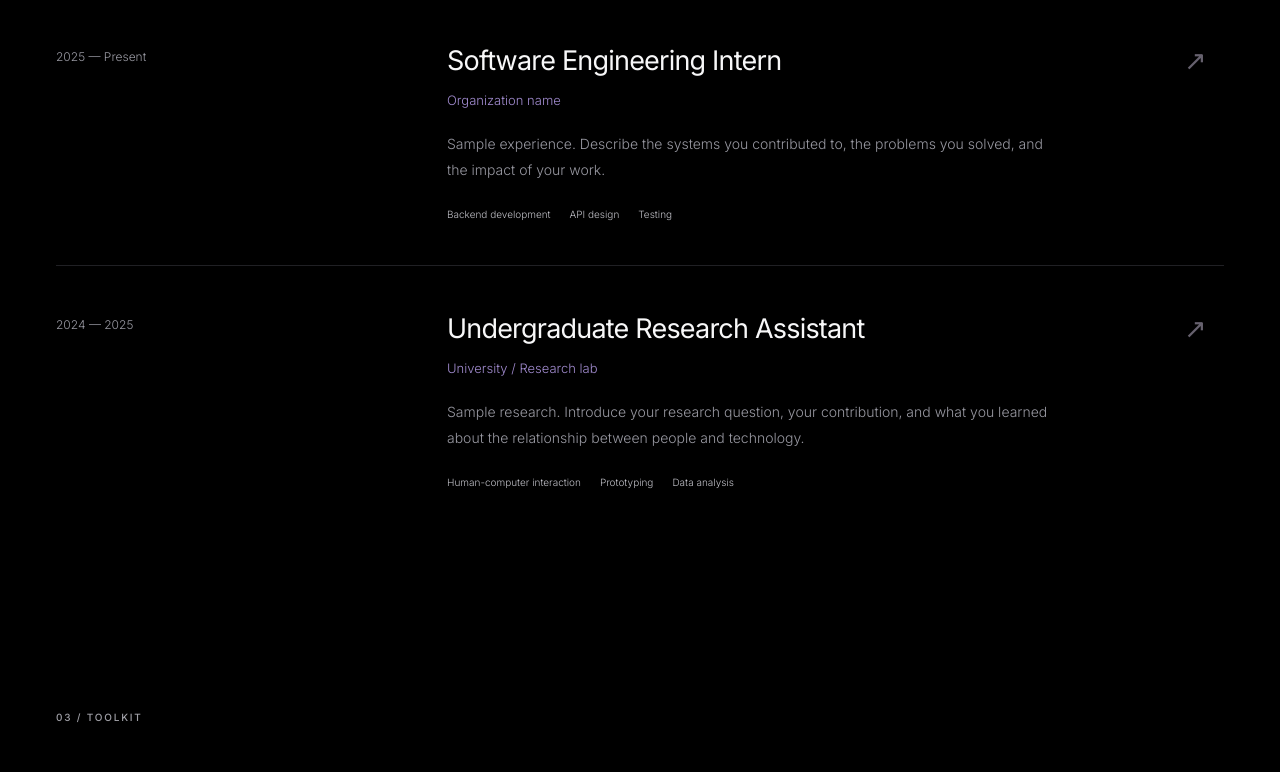
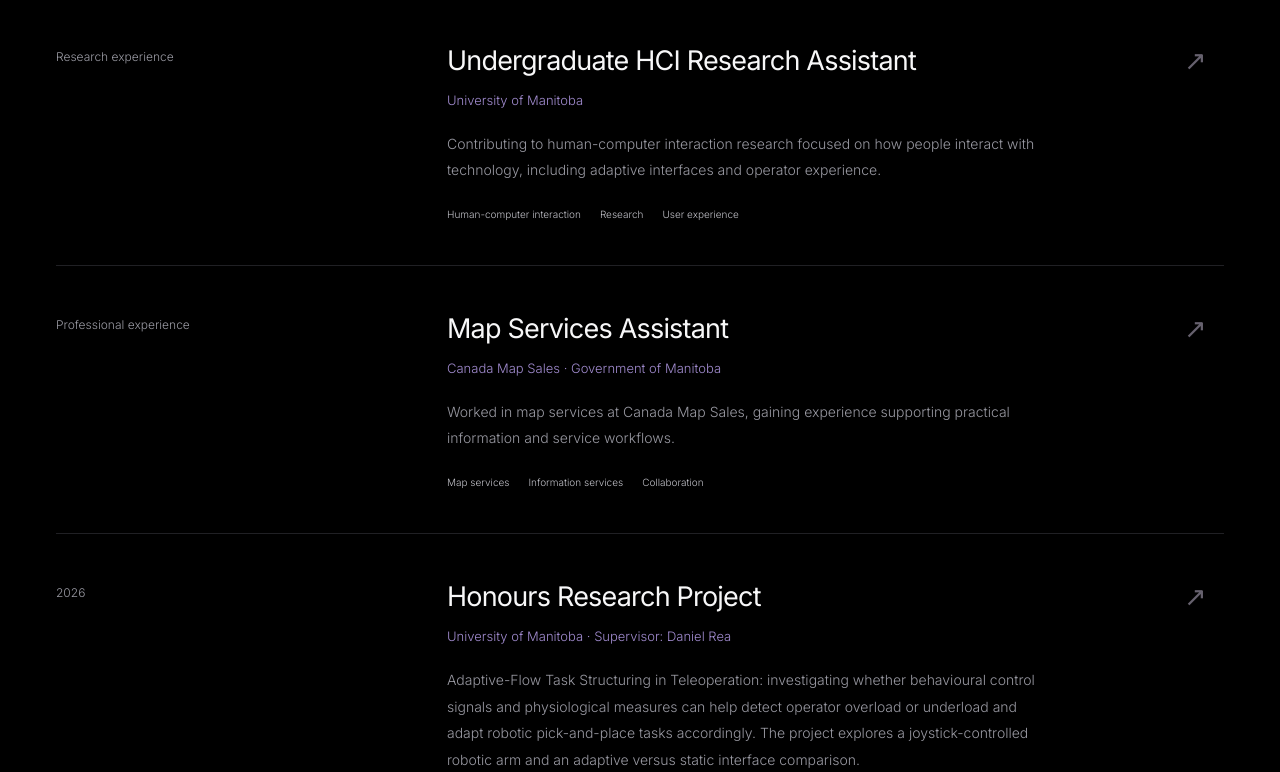
Before and after one commit to Folariin/portfolio, a Next.js app: page / in a window 1280 px wide. Shown: the part 3300-4072 px from the top of the page. Built offline with nearby package versions, Linux system fonts and the light colour scheme.

Commit message:
Replace sample portfolio content with Farouk's background

```diff
--- a/src/data/experience.ts
+++ b/src/data/experience.ts
@@ -1,18 +1,23 @@
 export const experiences = [
   {
-    role: "Software Engineering Intern",
-    organization: "Organization name",
-    dates: "2025 — Present",
-    description:
-      "Sample experience. Describe the systems you contributed to, the problems you solved, and the impact of your work.",
-    focus: ["Backend development", "API design", "Testing"],
+    role: "Undergraduate HCI Research Assistant",
+    organization: "University of Manitoba",
+    dates: "Research experience",
+    description: "Contributing to human-computer interaction research focused on how people interact with technology, including adaptive interfaces and operator experience.",
+    focus: ["Human-computer interaction", "Research", "User experience"],
   },
   {
-    role: "Undergraduate Research Assistant",
-    organization: "University / Research lab",
-    dates: "2024 — 2025",
-    description:
-      "Sample research. Introduce your research question, your contribution, and what you learned about the relationship between people and technology.",
-    focus: ["Human-computer interaction", "Prototyping", "Data analysis"],
+    role: "Map Services Assistant",
+    organization: "Canada Map Sales · Government of Manitoba",
+    dates: "Professional experience",
+    description: "Worked in map services at Canada Map Sales, gaining experience supporting practical information and service workflows.",
+    focus: ["Map services", "Information services", "Collaboration"],
+  },
+  {
+    role: "Honours Research Project",
+    organization: "University of Manitoba · Supervisor: Daniel Rea",
+    dates: "2026",
+    description: "Adaptive-Flow Task Structuring in Teleoperation: investigating whether behavioural control signals and physiological measures can help detect operator overload or underload and adapt robotic pick-and-place tasks accordingly. The project explores a joystick-controlled robotic arm and an adaptive versus static interface comparison.",
+    focus: ["Teleoperation", "Adaptive interfaces", "Behavioural and physiological signals"],
   },
 ];
```
